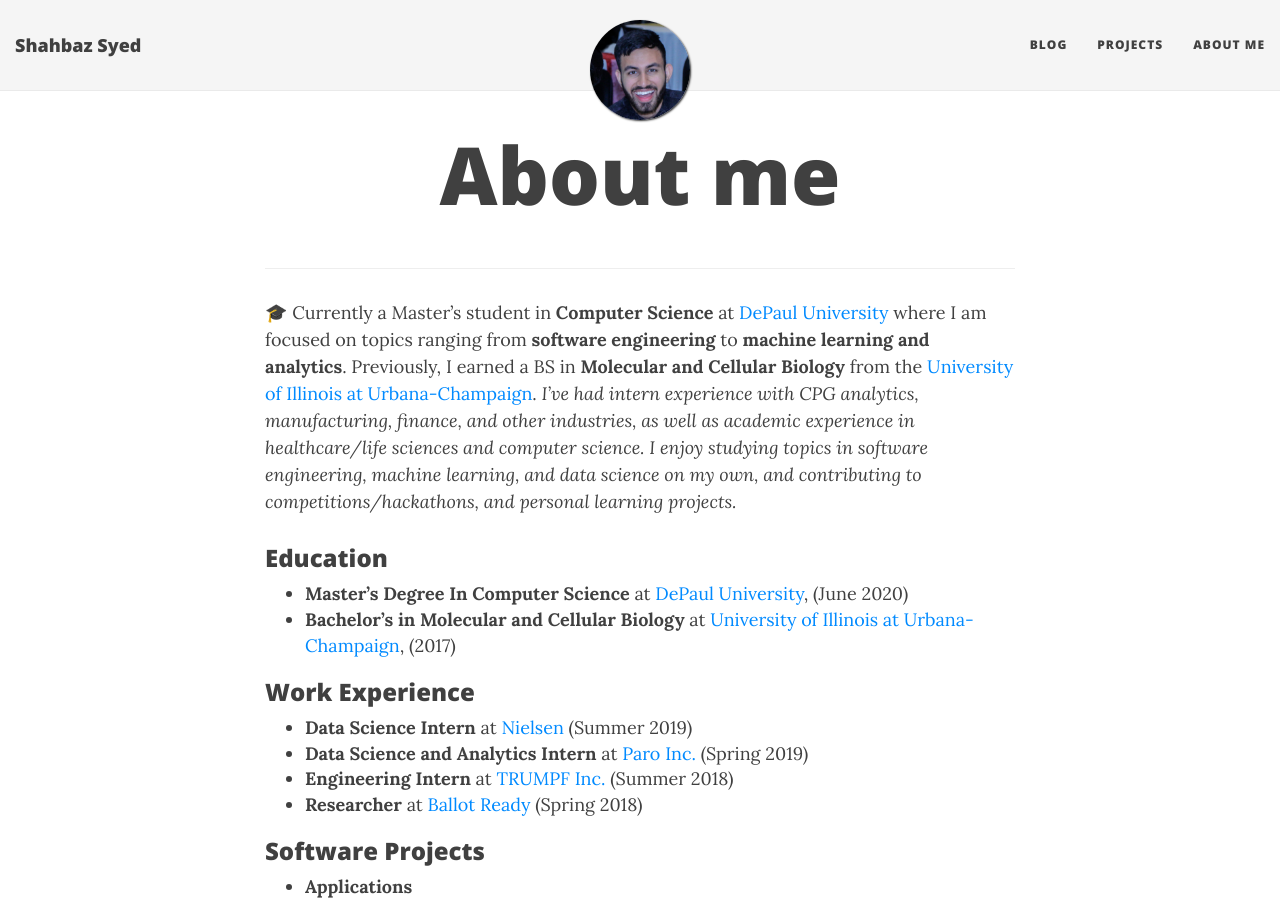
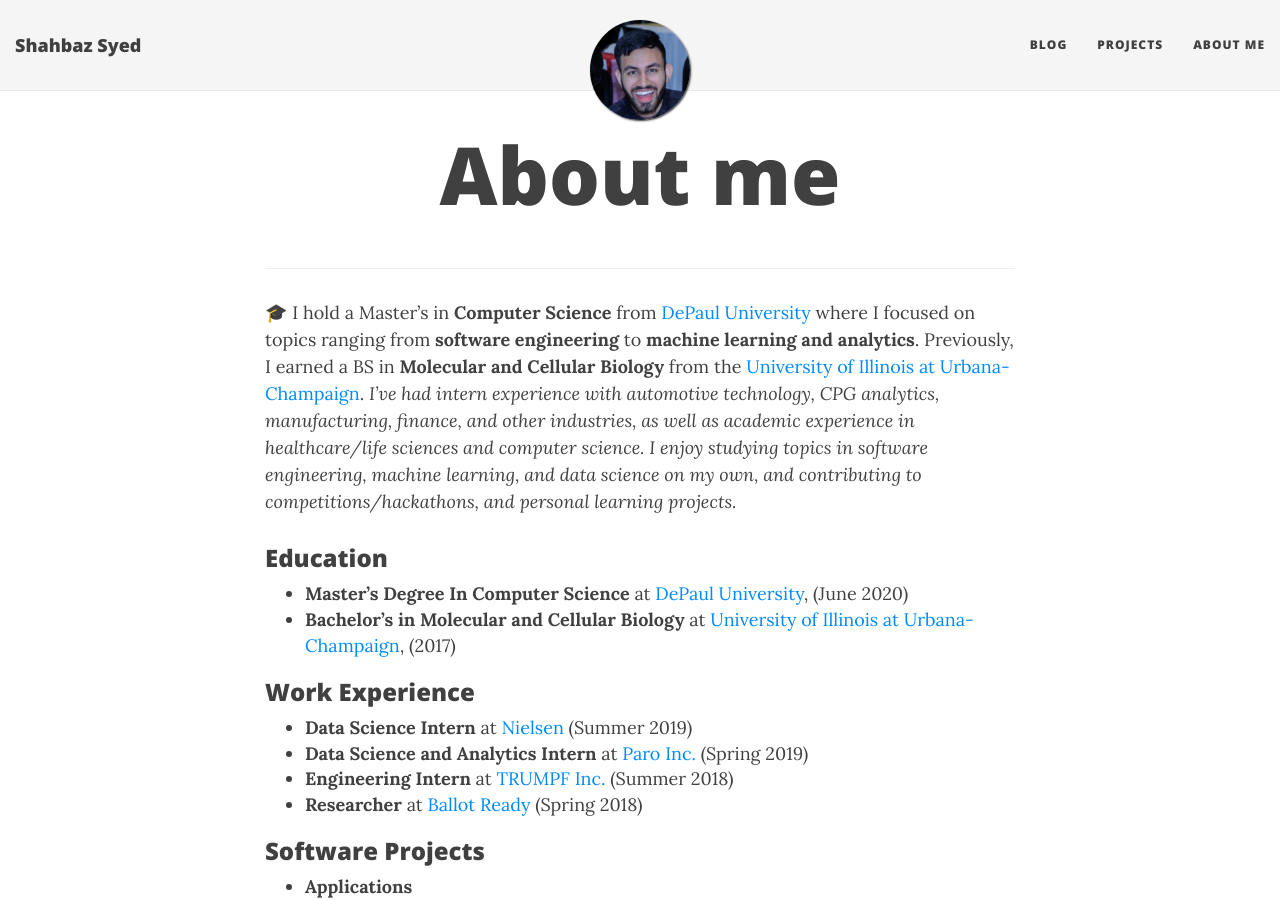
Before and after one commit to shasye1/shasye1.github.io, a Jekyll site: the page built from aboutme.md, in a window 1280 px wide and 900 px high. Built offline with Jekyll 4.4.1, drawn with Linux system fonts in a browser that asks for light colours; nearby versions of some CDN libraries.

Commit message:
Updated aboutme

```diff
--- a/aboutme.md
+++ b/aboutme.md
@@ -5,7 +5,7 @@
 
 -------------
 
-&#127891; Currently a Master's student in **Computer Science** at [DePaul University](http://www.cdm.depaul.edu/academics/Pages/Current/Requirements-MS-in-Computer-Science.aspx) where I am focused on topics ranging from **software engineering** to **machine learning and analytics**. Previously, I earned a BS in **Molecular and Cellular Biology** from the [University of Illinois at Urbana-Champaign](http://catalog.illinois.edu/undergraduate/las/academic-units/molecular-cell-bio/molecular-cellular-biology-concentration/).  *I've had intern experience with CPG analytics, manufacturing, finance, and other industries, as well as academic experience in healthcare/life sciences and computer science. I enjoy studying topics in software engineering, machine learning, and data science on my own, and contributing to competitions/hackathons, and personal learning projects.*
+&#127891; I hold a Master's in **Computer Science** from [DePaul University](http://www.cdm.depaul.edu/academics/Pages/Current/Requirements-MS-in-Computer-Science.aspx) where I focused on topics ranging from **software engineering** to **machine learning and analytics**. Previously, I earned a BS in **Molecular and Cellular Biology** from the [University of Illinois at Urbana-Champaign](http://catalog.illinois.edu/undergraduate/las/academic-units/molecular-cell-bio/molecular-cellular-biology-concentration/).  *I've had intern experience with automotive technology, CPG analytics, manufacturing, finance, and other industries, as well as academic experience in healthcare/life sciences and computer science. I enjoy studying topics in software engineering, machine learning, and data science on my own, and contributing to competitions/hackathons, and personal learning projects.*
 
 ### Education
 
```
